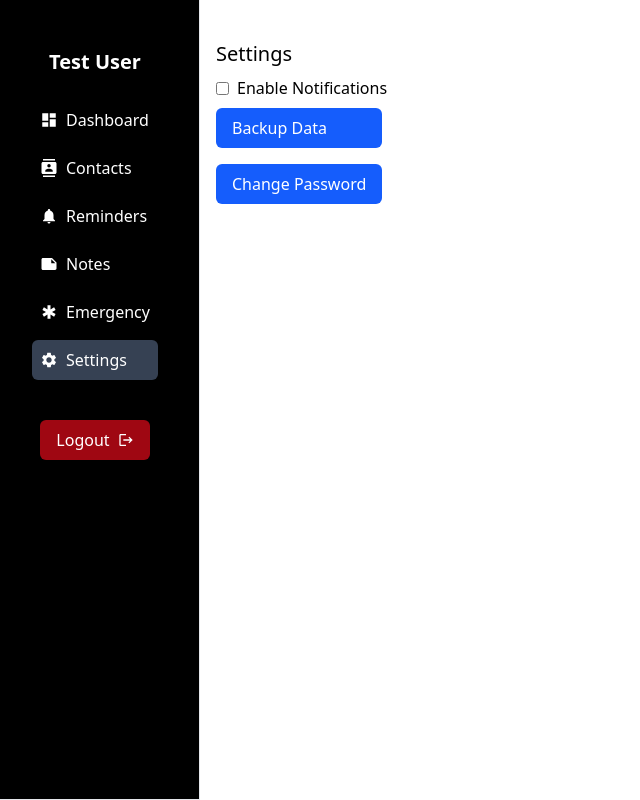
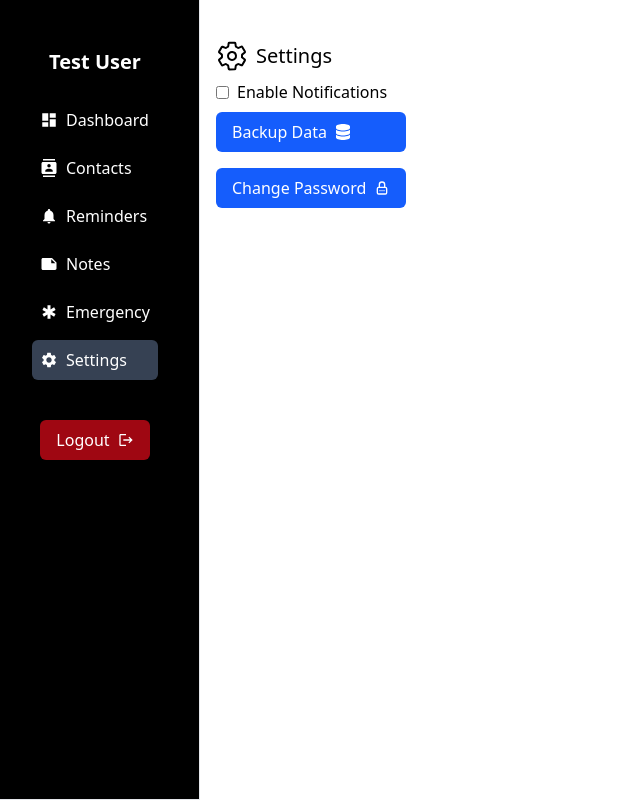
Before and after one commit to sushant2051/FypTesting, a React (Vite) app: page /settings in a window 1280 px wide. Shown: the whole page, without its empty margins (0-640 px from the left). Built offline with nearby package versions, Linux system fonts and the light colour scheme.

Commit message:
update setting

```diff
--- a/src/features/setting/Settings.tsx
+++ b/src/features/setting/Settings.tsx
@@ -2,11 +2,21 @@ import { useState } from "react";
 import { Button } from "../../components/Button";
 import { InputField } from "../../components/InputFiled";
 import { IoArrowBack } from "react-icons/io5";
+import { IoSettingsOutline } from "react-icons/io5";
+import { FaDatabase } from "react-icons/fa6";
+import { TbLockPassword } from "react-icons/tb";
 import {
   PasswordChangeSchema,
   type PasswordChangeType,
 } from "./validator/changePassword.validation";
 import z from "zod";
+import MotionWrapper from "../../components/animation/MotionWrapper";
+import {
+  blurIn,
+  scaleIn,
+  slideLeft,
+  slideRight,
+} from "../../components/animation/Variants";
 
 const Settings = () => {
   const [isPasswordChange, setIsPasswordChange] = useState<boolean>(false);
@@ -51,22 +61,32 @@ const Settings = () => {
   return (
     <div className="p-4">
       {!isPasswordChange ? (
+        <MotionWrapper variants={scaleIn}>
           <div className="flex flex-col gap-2 py-6">
+            <div className="flex items-center gap-2">
+              <IoSettingsOutline className="h-8 w-8" />
               <p className="text-xl">Settings</p>
+            </div>
             <div className="flex items-center gap-2">
               <input type="checkbox" />
               <p>Enable Notifications</p>
             </div>
             <div className="flex flex-col gap-4 w-fit">
-            <Button label="Backup Data" />
+              <Button label="Backup Data">
+                <FaDatabase />
+              </Button>
               <Button
                 onClick={() => setIsPasswordChange(true)}
                 label="Change Password"
-            />
+              >
+                <TbLockPassword />
+              </Button>
             </div>
           </div>
+        </MotionWrapper>
       ) : (
         <div className="border border-gray-200 rounded-md p-4 my-8">
+          <MotionWrapper variants={slideRight}>
             <button
               onClick={handleGoBack}
               className="flex items-center gap-2 cursor-pointer"
@@ -74,7 +94,11 @@ const Settings = () => {
               <IoArrowBack />
               <p>Go back</p>
             </button>
+          </MotionWrapper>
+          <MotionWrapper variants={blurIn}>
             <p className="text-medium py-5">Change your password</p>
+          </MotionWrapper>
+          <MotionWrapper variants={slideLeft}>
             <form className="flex flex-col gap-4" onSubmit={handleSubmit}>
               <InputField
                 label="Old password"
@@ -104,6 +128,7 @@ const Settings = () => {
               />
               <Button type="submit" label="Change Password" />
             </form>
+          </MotionWrapper>
         </div>
       )}
     </div>
```
Lines whose indentation alone changed are shown as unchanged.
